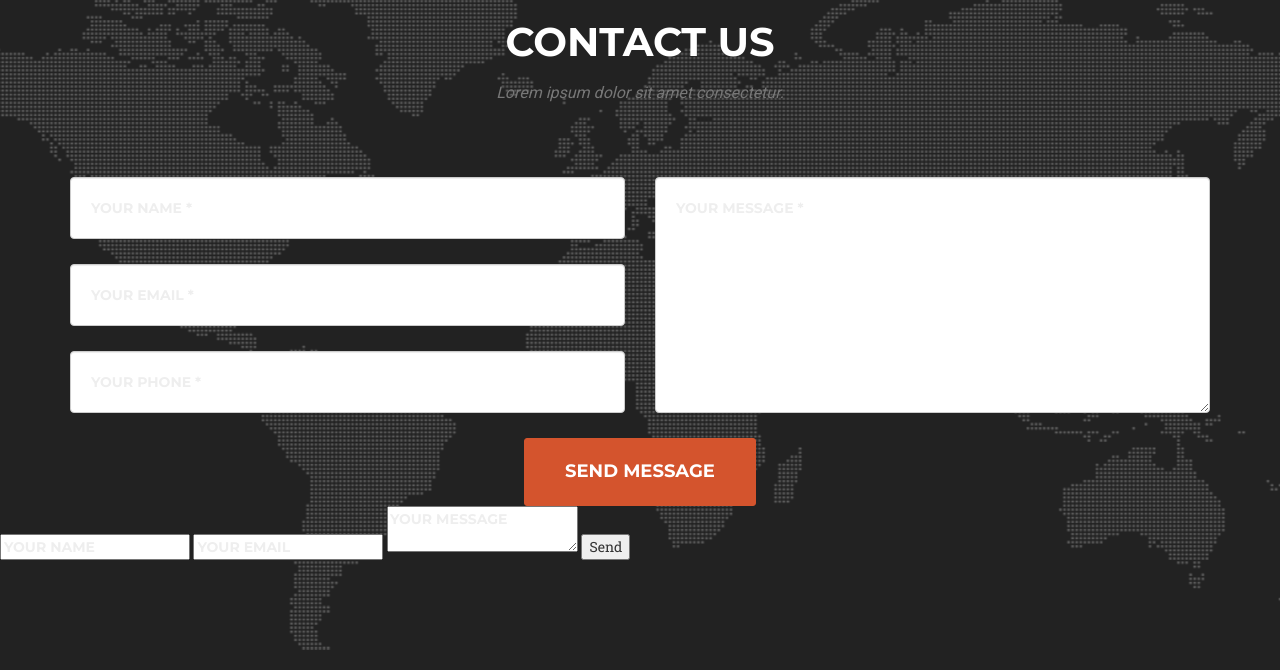
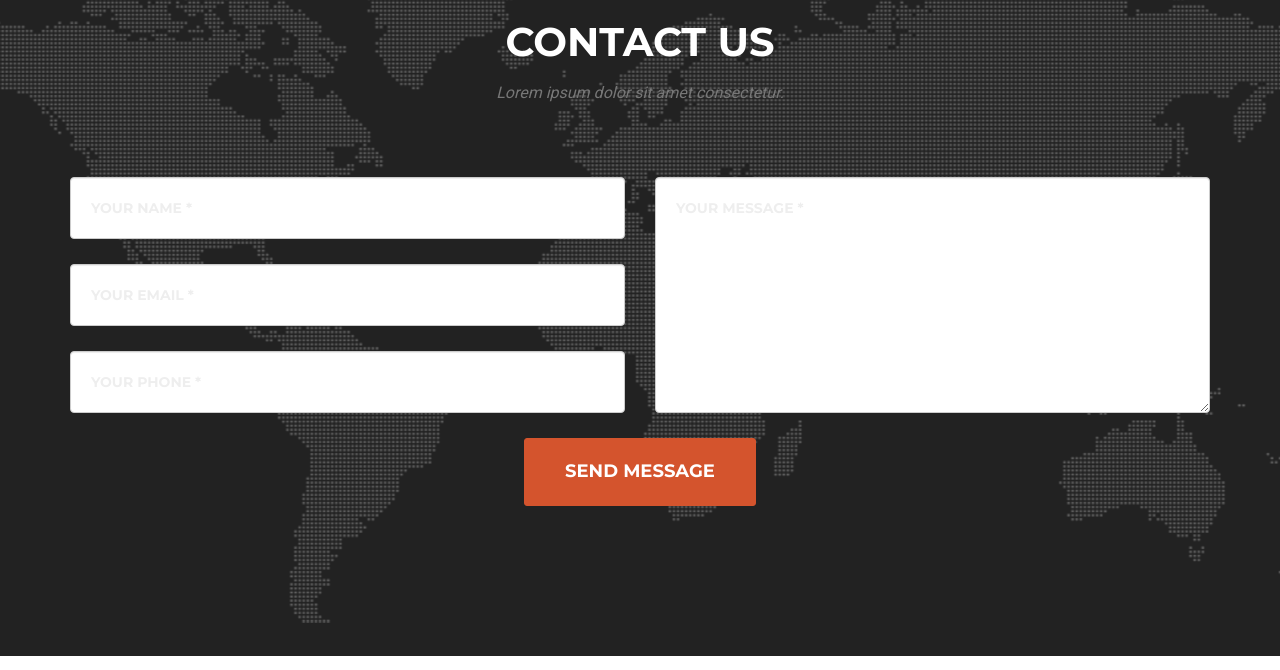
Before and after one commit to PanLabs/panlabs.github.io, a website: page index.html in a window 1280 px wide. Shown: the part 3878-4548 px from the top of the page. Drawn offline with nearby package versions, Linux system fonts and the light colour scheme; a web font is replaced by a local one.

Commit message:
removed formspree snippet

```diff
--- a/index.html
+++ b/index.html
@@ -451,19 +451,6 @@
             </div>
         </div>
 
-        <form id="contactform" method="POST">
-            <input type="text" name="name" placeholder="Your name">
-            <input type="email" name="_replyto" placeholder="Your email">
-            <input type="hidden" name="_subject" value="Website contact" />
-            <textarea name="message" placeholder="Your message"></textarea>
-            <input type="text" name="_gotcha" style="display:none" />
-            <input type="submit" value="Send">
-        </form>
-        <script>
-            var contactform =  document.getElementById('contactform');
-            contactform.setAttribute('action', '//formspree.io/' + 'josh+formspree' + '@' + 'panlabs' + '.' + 'io');
-        </script>
-
     </section>
 
     <footer>
```
